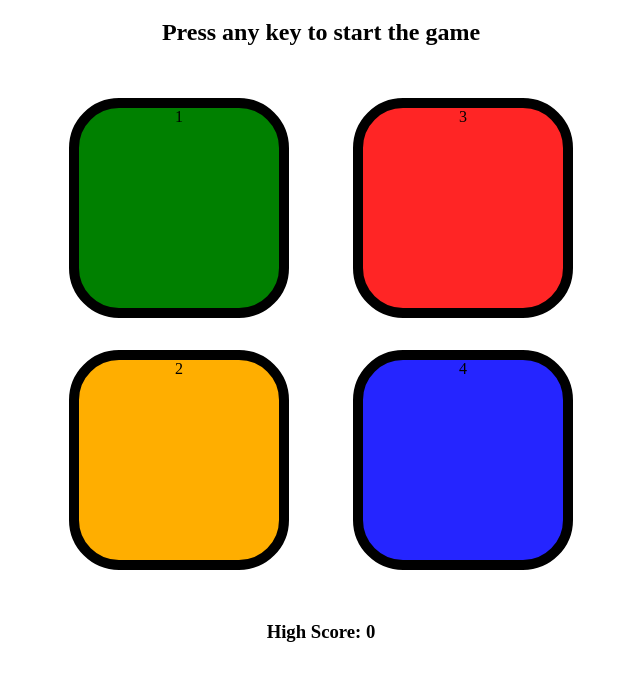
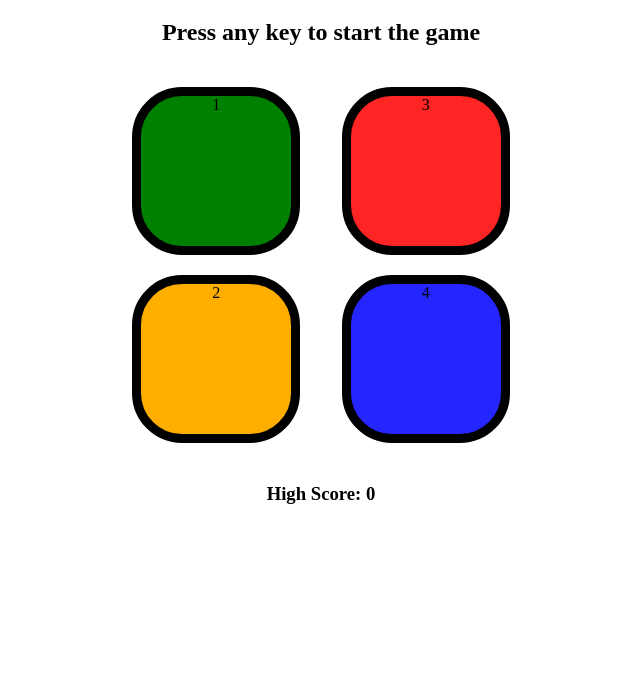
Before and after one commit to indu-bairi/simon-game, a plain HTML site: page index.html in a window 1280 px wide. Shown: the part 61-742 px from the top of the page, without its empty margins (319-959 px from the left). Drawn offline with Linux system fonts and the light colour scheme.

Commit message:
style.css

```diff
--- a/style.css
+++ b/style.css
@@ -3,11 +3,11 @@ body{
 }
 
 .btn{
-    height:200px;
-    width:200px;
+    height:150px;
+    width:150px;
     border-radius: 50px;
-    border:10px solid black;
-    margin:2rem;
+    border:9px solid black;
+    margin:1.3rem;
 }
 
 .btn-container{
```
